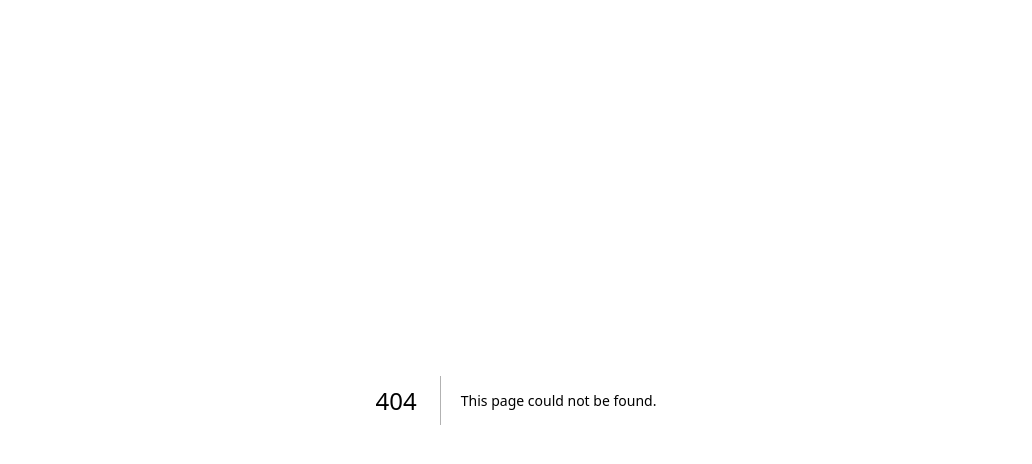
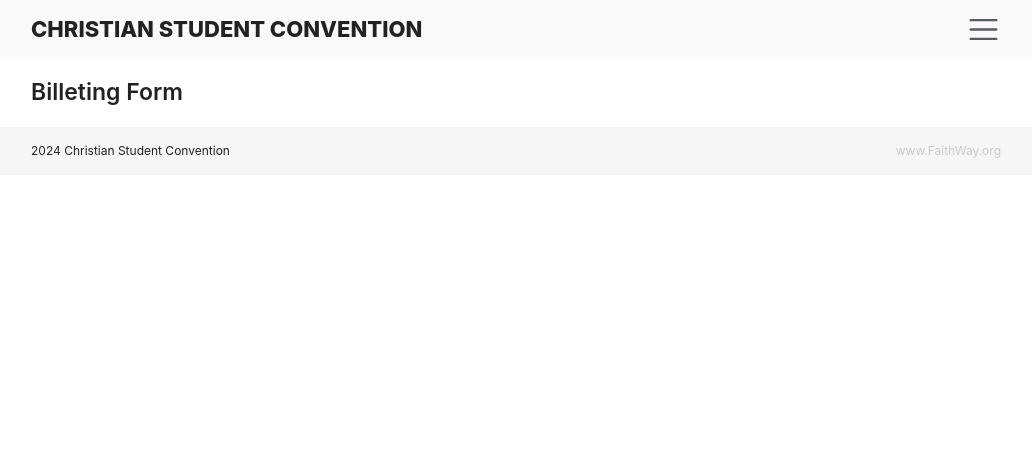
Before and after one commit to josephmaxim/faithway-sc, a Next.js app: page /billeting in a window 1280 px wide. Before the commit this address had no page. Shown: the top 464 px of the page, without its empty margins (124-1156 px from the left). Built offline with nearby package versions, Linux system fonts and the light colour scheme.

Commit message:
Added billeting page

```diff
--- /dev/null
+++ b/pages/billeting.js
@@ -0,0 +1,11 @@
+import MainLayout from "@/components/Layouts/MainLayout";
+
+const BilletingPage = () => {
+  return <MainLayout
+    header="Billeting Form"
+  >
+
+  </MainLayout>
+}
+
+export default BilletingPage;
```
